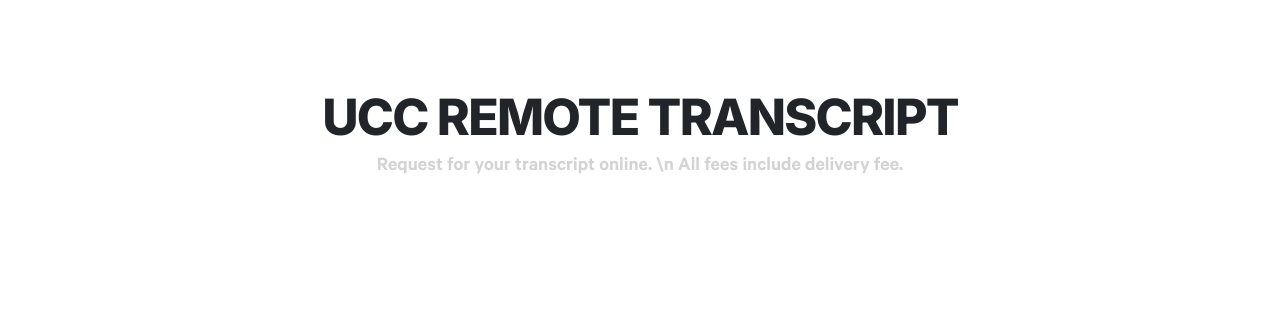
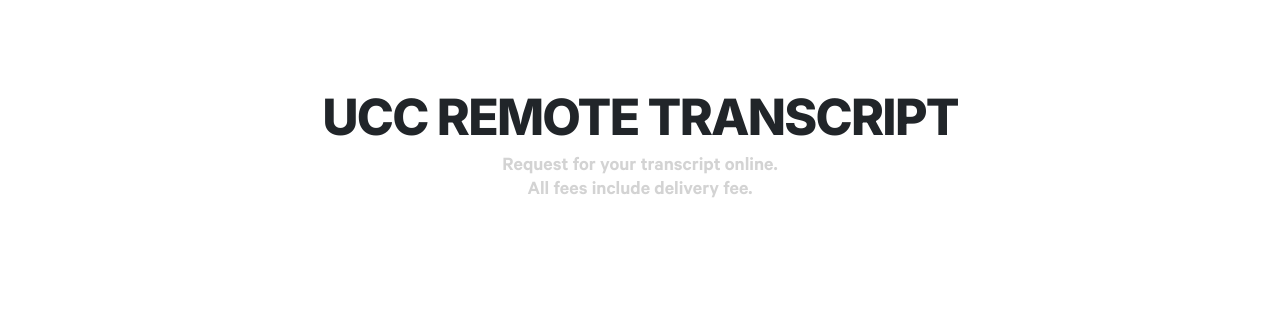
Before and after one commit to champ3oy/love-cc, a plain HTML site: page index.html in a window 1280 px wide. Shown: the top 316 px of the page. Drawn offline with Linux system fonts and the light colour scheme; a web font is replaced by a local one.

Commit message:
added tagline 3

```diff
--- a/index.html
+++ b/index.html
@@ -37,9 +37,8 @@
             width: 100%;
           "
         >
-          Request for your transcript online. \n All fees include delivery fee.
+          Request for your transcript online. <br /> All fees include delivery fee.
         </h5>
-
       </div>
     </div>
     <div class="main">
```
